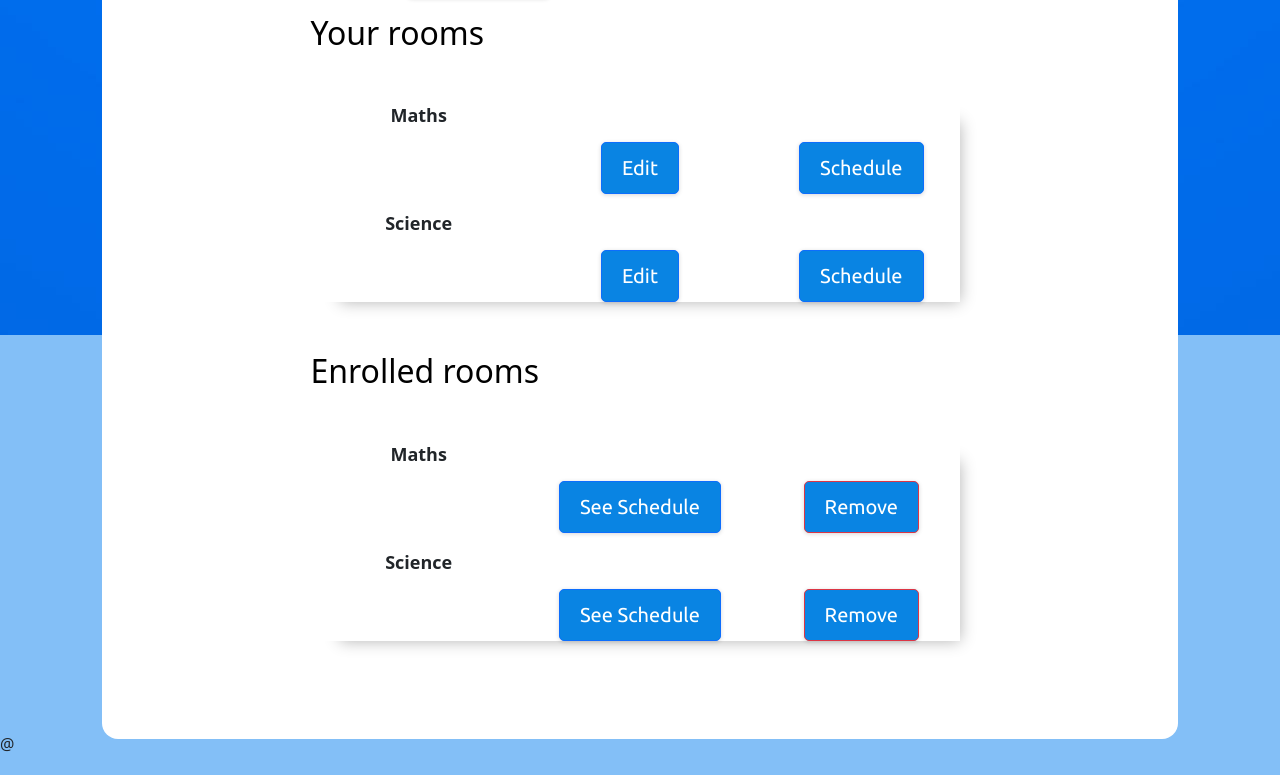
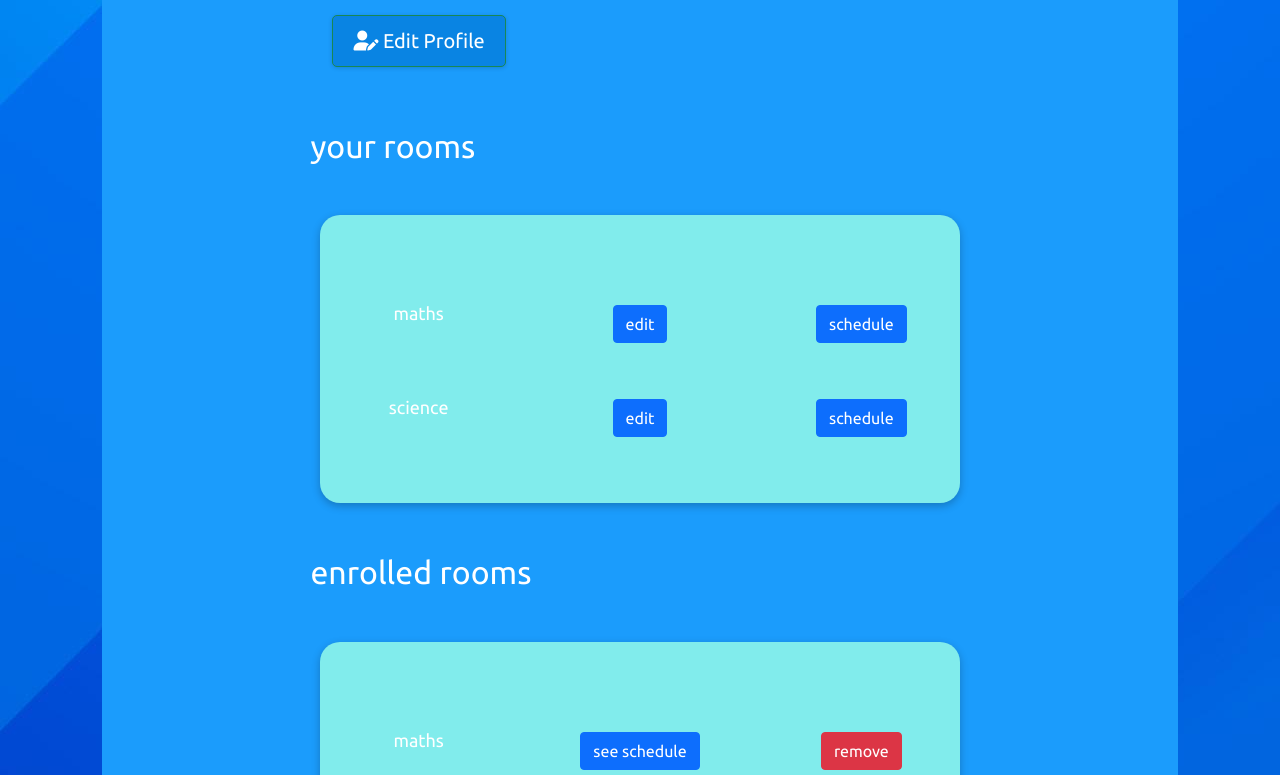
Before and after one commit to akaditya394/practicum-1-project, a React (Create React App) app in the folder practicum-1-project/: page /profile in a window 1280 px wide. Shown: the part 465-1240 px from the top of the page. Built offline with nearby package versions, Linux system fonts and the light colour scheme.

Commit message:
css fixed

```diff
--- a/practicum-1-project/public/index.html
+++ b/practicum-1-project/public/index.html
@@ -23,6 +23,7 @@
 <link rel="preconnect" href="https://fonts.googleapis.com">
 <link rel="preconnect" href="https://fonts.gstatic.com" crossorigin>
 <link href="https://fonts.googleapis.com/css2?family=Ubuntu:ital,wght@0,300;0,400;0,500;0,700;1,300&display=swap" rel="stylesheet">
+<script src="https://kit.fontawesome.com/2011771dd1.js" crossorigin="anonymous"></script>
 
     <script src="https://cdn.jsdelivr.net/npm/bootstrap@5.1.0/dist/js/bootstrap.bundle.min.js" integrity="sha384-U1DAWAznBHeqEIlVSCgzq+c9gqGAJn5c/t99JyeKa9xxaYpSvHU5awsuZVVFIhvj" crossorigin="anonymous"></script>
 
@@ -50,5 +51,6 @@
       To begin the development, run `npm start` or `yarn start`.
       To create a production bundle, use `npm run build` or `yarn build`.
     -->
+
   </body>
 </html>
--- a/practicum-1-project/src/Auth.css
+++ b/practicum-1-project/src/Auth.css
@@ -3,6 +3,7 @@ body {
     background-repeat: no-repeat;
     background-size: cover;
     background: url("./assets/5559852.jpg");
+    height: 100%;
   }
   /* footer{
       height:auto;
--- a/practicum-1-project/src/Home.css
+++ b/practicum-1-project/src/Home.css
@@ -29,7 +29,7 @@
     margin: 20px;
 }
 
-.btn {
+.btn-home {
     -webkit-border-radius: 5px !important;
     -moz-border-radius: 5px !important;
     border-radius: 5px !important;
@@ -43,7 +43,7 @@
   }
 
 
-.btn:hover{
+.btn-home:hover{
     background: white !important;
     color: #0984e3  !important;
     box-shadow: rgba(0, 0, 0, 0.06) 0px 2px 4px 0px inset !important;
--- a/practicum-1-project/src/Navbar.css
+++ b/practicum-1-project/src/Navbar.css
@@ -1,5 +1,6 @@
 .nav-link{
     font-family: 'Ubuntu', sans-serif !important;
+    color: white !important;
 }
 
 .navbar-brand{
--- a/practicum-1-project/src/components/Home.jsx
+++ b/practicum-1-project/src/components/Home.jsx
@@ -19,7 +19,7 @@ const Home = () => {
       </div>
       <div className="container-2">
         <div className="container-2-a">
-          <button type="button" className="btn btn-primary">
+          <button type="button" className="btn-home btn-primary">
             Get Started
           </button>
         </div>
--- a/practicum-1-project/src/components/Profile.jsx
+++ b/practicum-1-project/src/components/Profile.jsx
@@ -1,9 +1,10 @@
-import React from 'react';
+import React from "react";
 import "../styles.css";
-
+import Navbar from "./Navbar";
 const Profile = () => {
   return (
     <div>
+      <Navbar />
 
       <div id="profile">
         <div id="profile-card">
@@ -31,27 +32,27 @@ const Profile = () => {
               </div>
             </div>
             <p>
-            <button className="btn btn-success edit-profile" >
+              <button className="btn btn-success edit-profile epbtn">
                 <i className="fas fa-user-edit"></i> Edit Profile
               </button>
             </p>
             <div className="rooms">
-            <h2 className="room-heading">Your rooms</h2>
+              <h2 className="room-heading">your rooms</h2>
 
               <div className="box">
                 <div className="col-md-12">
                   <div className="row">
                     <div className="col-md-4">
-                    <label>Maths</label>
+                      <label className="label">maths</label>
                     </div>
                     <div className="col-md-4">
                       <button className="btn btn-primary btn-block box-btn">
-                      Edit
+                        edit
                       </button>
                     </div>
                     <div className="col-md-4">
                       <button className="btn btn-primary btn-block box-btn">
-                      Schedule
+                        schedule
                       </button>
                     </div>
                   </div>
@@ -59,38 +60,38 @@ const Profile = () => {
                 <div className="col-md-12">
                   <div className="row">
                     <div className="col-md-4">
-                    <label>Science</label>
+                      <label className="label">science</label>
                     </div>
                     <div className="col-md-4">
                       <button className="btn btn-primary btn-block box-btn">
-                      Edit
+                        edit
                       </button>
                     </div>
                     <div className="col-md-4">
                       <button className="btn btn-primary btn-block box-btn">
-                      Schedule
+                        schedule
                       </button>
                     </div>
                   </div>
                 </div>
               </div>
 
-            <h2 className="room-heading">Enrolled rooms</h2>
+              <h2 className="room-heading">enrolled rooms</h2>
 
               <div className="box">
                 <div className="col-md-12">
                   <div className="row">
                     <div className="col-md-4">
-                    <label>Maths</label>
+                      <label className="label">maths</label>
                     </div>
                     <div className="col-md-4">
                       <button className="btn btn-primary btn-block box-btn">
-                      See Schedule
+                        see schedule
                       </button>
                     </div>
                     <div className="col-md-4">
                       <button className="btn btn-danger btn-block box-btn">
-                      Remove
+                        remove
                       </button>
                     </div>
                   </div>
@@ -98,16 +99,16 @@ const Profile = () => {
                 <div className="col-md-12">
                   <div className="row">
                     <div className="col-md-4">
-                    <label>Science</label>
+                      <label className="label">science</label>
                     </div>
                     <div className="col-md-4">
                       <button className="btn btn-primary btn-block box-btn">
-                      See Schedule
+                        see schedule
                       </button>
                     </div>
                     <div className="col-md-4">
                       <button className="btn btn-danger btn-block box-btn">
-                      Remove
+                        remove
                       </button>
                     </div>
                   </div>
@@ -116,13 +117,9 @@ const Profile = () => {
             </div>
           </div>
         </div>
-
-      <p> @</p>
       </div>
-
-
     </div>
-  )
-}
+  );
+};
 
 export default Profile;
--- a/practicum-1-project/src/styles.css
+++ b/practicum-1-project/src/styles.css
@@ -16,7 +16,7 @@ body {
 }
 
 .navigationBrand {
-  font-family: "ubuntu";
+  font-family: 'Ubuntu', sans-serif;
   font-size: 2rem;
   font-weight: bold;
 }
@@ -28,10 +28,12 @@ body {
 
 .nav-link {
   font-size: 1.2rem;
-  font-family: "Montserrat-light";
+  font-family: 'Ubuntu', sans-serif;
   color: black;
 }
-
+.col-sm-10{
+  margin-bottom: 20px;
+}
 .navbar {
   padding: 0;
 }
@@ -41,13 +43,20 @@ body {
 #profile {
   padding-bottom: 100px;
   height: 100%;
+  box-shadow: rgba(0, 0, 0, 0.24) 0px 3px 8px;
+  font-family: 'Ubuntu', sans-serif !important;
+  height: 100%;
+  background: url("./assets/5559852.jpg");
+  border-radius: 5px 5px 0 0;
+
 }
 
 #profile-card {
-  position: relative;
+  position: static;
   border-radius: 1rem;
   top: 2rem;
-  background-color: #fff;
+  color: white;
+  background-color: #1B9CFC;
   margin: 2% 8%;
   padding-top: 4%;
 }
@@ -82,7 +91,8 @@ body {
 
 label {
   font-size: large;
-  font-weight: bold;
+  font-weight: 400;
+  font-family: "Ubuntu", sans-serif;
 }
 
 .edit-profile {
@@ -90,28 +100,57 @@ label {
   margin-left: auto;
   display: block;
 }
+.epbtn{ -webkit-border-radius: 5px !important;
+  -moz-border-radius: 5px !important;
+  border-radius: 5px !important;
+  font-family: 'Ubuntu', sans-serif !important;
+  color: #ffffff !important;
+  font-size: 20px !important;
+  background: #0984e3 !important;
+  padding: 10px 20px 10px 20px !important;
+  text-decoration: none!important;
+  box-shadow: rgba(0, 0, 0, 0.16) 0px 1px 4px !important;
 
+  margin-left: 230px;
+}
+
+.epbtn:hover{
+  background: white !important;
+  color: #0984e3  !important;
+  box-shadow: rgba(0, 0, 0, 0.06) 0px 2px 4px 0px inset !important;
+
+}
 .rooms {
   padding-bottom: 3rem;
+  margin-top: 60px;
 }
 
 .room-heading {
   padding-left: 13rem;
+  font-weight: 400;
+  color: #fff;
 }
 
 .box {
   max-width: 40rem;
   margin: 3.125rem auto;
-  background: white;
-  border-radius: 10 px;
-  box-shadow: 10px 10px 15px -10px rgba(0, 0, 0, 0.3);
+  /* background: white; */
+  font-weight: 400;
+  border-radius: 20px;
+  box-shadow: rgba(0, 0, 0, 0.24) 0px 3px 8px;
   text-align: center;
+  padding: 50px 0 50px 0;
+  background-color: #81ecec;
+
 }
 
 .col-md-12 {
   margin-bottom: 1rem;
 }
 
+.label{
+  margin-top:35px;
+}
 .item {
   min-height: 70px;
   display: flex;
```
Lines whose indentation alone changed are shown as unchanged.
